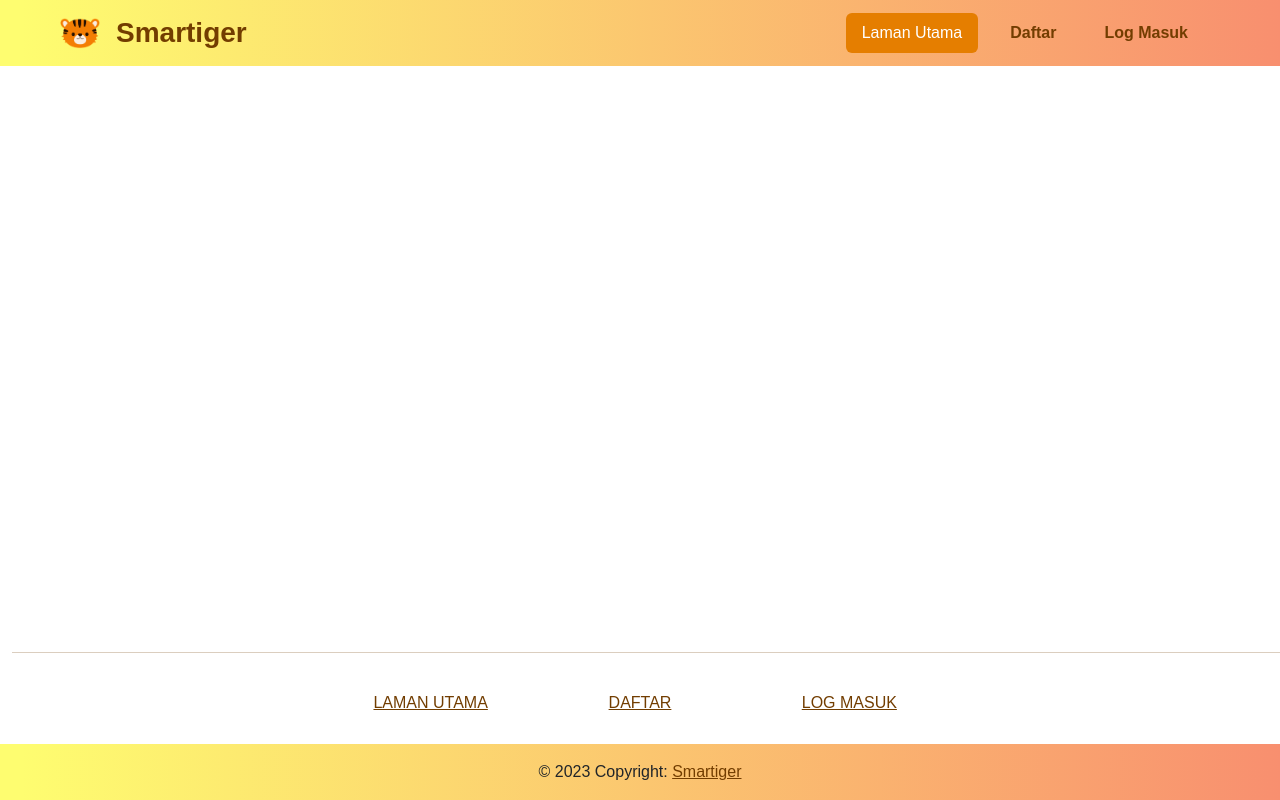
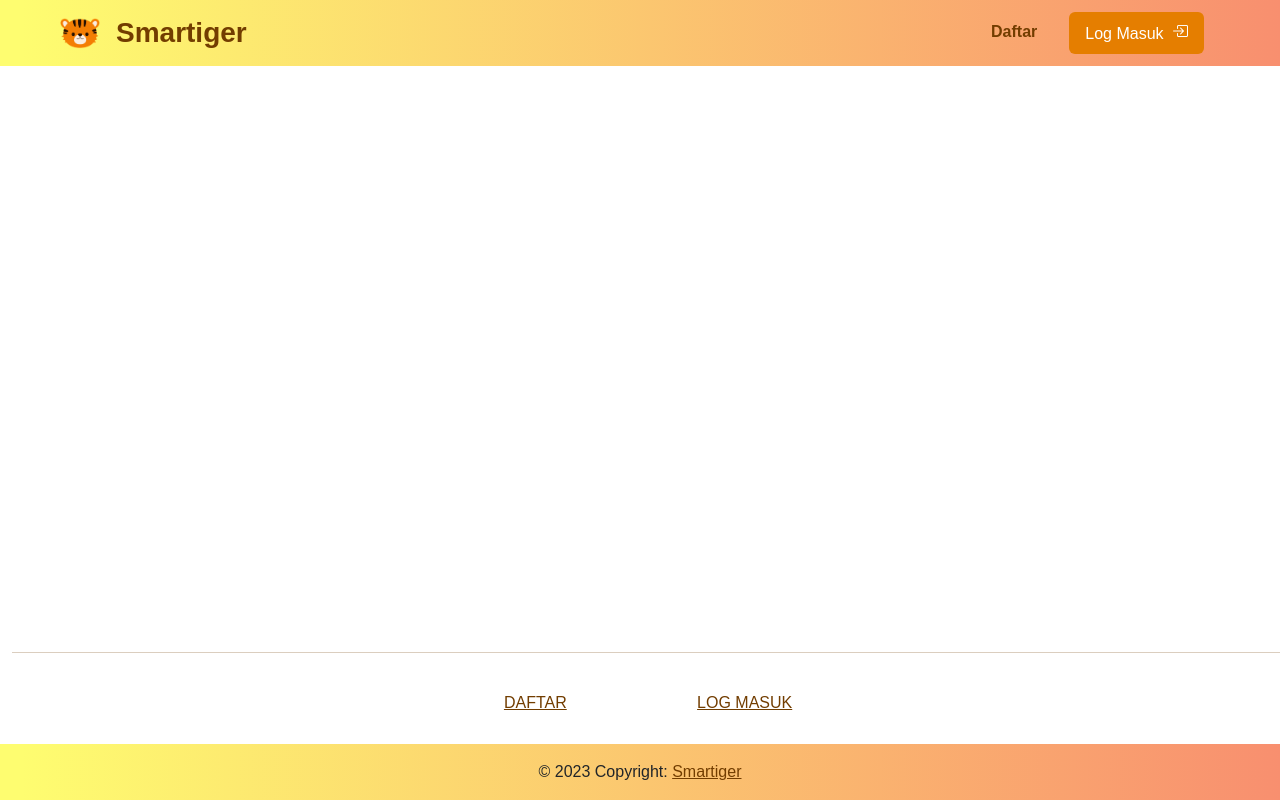
Before and after one commit to karmin88/Tigers, a Flask app: template templates/note.html in a window 1280 px wide. Run offline with Flask 3, Linux system fonts and the light colour scheme; the template is opened without the code that fills it, so the values that code supplies are empty; some libraries are stand-ins or nearby versions; some web fonts are replaced.

Commit message:
modify appearance

```diff
--- a/static/css/base.css
+++ b/static/css/base.css
@@ -1,6 +1,5 @@
-
 nav {
-    background: linear-gradient(to right, rgb(254, 253, 112) 1.7%, rgb(248, 143, 111))
+    background: linear-gradient(to right, rgb(254, 253, 112) 1.7%, rgb(248, 143, 111));
 }
 
 nav a {
@@ -8,11 +7,6 @@ nav a {
     color:  #723d00 !important;
 }
 
-nav ul > li > a.active {
-    color: white !important;
-    background-color: #e57e00 !important;
-}
-
 footer p, a, hr {
     color: #723d00;
 }
--- a/templates/base.html
+++ b/templates/base.html
@@ -7,6 +7,7 @@
     <!-- Vendor Stylesheet -->
     <link rel="stylesheet" href="https://cdn.jsdelivr.net/npm/bootstrap@5.3.2/dist/css/bootstrap.min.css">
     <link rel="stylesheet" href="https://cdn.jsdelivr.net/npm/bootstrap-icons@1.3.0/font/bootstrap-icons.css">
+    <link href="https://unpkg.com/aos@2.3.1/dist/aos.css" rel="stylesheet">
     <link href="https://fonts.cdnfonts.com/css/bubblegum-sans" rel="stylesheet">
 
     {% block vendor_stylesheet %} {% endblock %}
@@ -35,14 +36,12 @@
             <ul class="navbar-nav nav-pills mb-2 mb-lg-0 ms-auto">
                 {% if not login %}
                     <li class="nav-item me-3">
-                        <a class="nav-link px-3 {% if "/" in request.path %}fw-normal active{% endif %}"
-                           aria-current="page" href="{{ url_for('index') }}">Laman Utama</a>
-                    </li>
-                    <li class="nav-item me-3 {% if "/" in request.path %}fw-normal active{% endif %}">
                         <a class="nav-link px-3" href="{{ url_for('sign_up') }}">Daftar</a>
                     </li>
-                    <li class="nav-item me-3 {% if "/" in request.path %}fw-normal active{% endif %}">
-                        <a class="nav-link px-3" href={{ url_for('login') }}">Log Masuk</a>
+                    <li class="nav-item me-3">
+                        <a class="nav-link px-3 fw-normal bg-orange text-white" href="{{ url_for('login') }}">
+                            Log Masuk
+                            <i class="ms-1 bi bi-box-arrow-in-right" style="vertical-align: 0.12em"></i></a>
                     </li>
                 {% else %}
                     <li class="nav-item me-3">
@@ -79,21 +78,16 @@
         <hr>
         <div class="row container-fluid text-center d-flex justify-content-center py-4 pe-0 me-0">
             {% if not login %}
+
                 <div class="col-md-2">
                     <h6 class="text-uppercase font-weight-bold">
-                        <a href="#!">Laman Utama</a>
+                        <a href="/sign_up">Daftar</a>
                     </h6>
                 </div>
 
                 <div class="col-md-2">
                     <h6 class="text-uppercase font-weight-bold">
-                        <a href="#!">Daftar</a>
-                    </h6>
-                </div>
-
-                <div class="col-md-2">
-                    <h6 class="text-uppercase font-weight-bold">
-                        <a href="#!">Log Masuk</a>
+                        <a href="/login">Log Masuk</a>
                     </h6>
                 </div>
             {% else %}
@@ -115,7 +109,7 @@
                     </h6>
                 </div>
                 <div class="col-md-2">
-                    <h6 class="text-uppercase font-weight-bold">
+                    <h6 class="text-uppercase font-weight-bold bi bi-">
                         <a href="#!">Hubungi</a>
                     </h6>
                 </div>
@@ -134,9 +128,19 @@
 <!-- Vendor Javascript -->
 <script src="https://cdn.jsdelivr.net/npm/bootstrap@5.3.2/dist/js/bootstrap.bundle.min.js"></script>
 <script src="https://code.jquery.com/jquery-3.7.1.min.js"></script>
+<script src="https://unpkg.com/aos@2.3.1/dist/aos.js"></script>
 {% block vendor_script %}{% endblock %}
 
 <!-- Custom Javascript -->
 {% block custom_script %} {% endblock %}
+<script>
+    AOS.init();
+    document.querySelectorAll('img')
+    .forEach((img) =>
+        img.addEventListener('load', () =>
+            AOS.refresh()
+        )
+    );
+</script>
 </body>
 </html>
```
